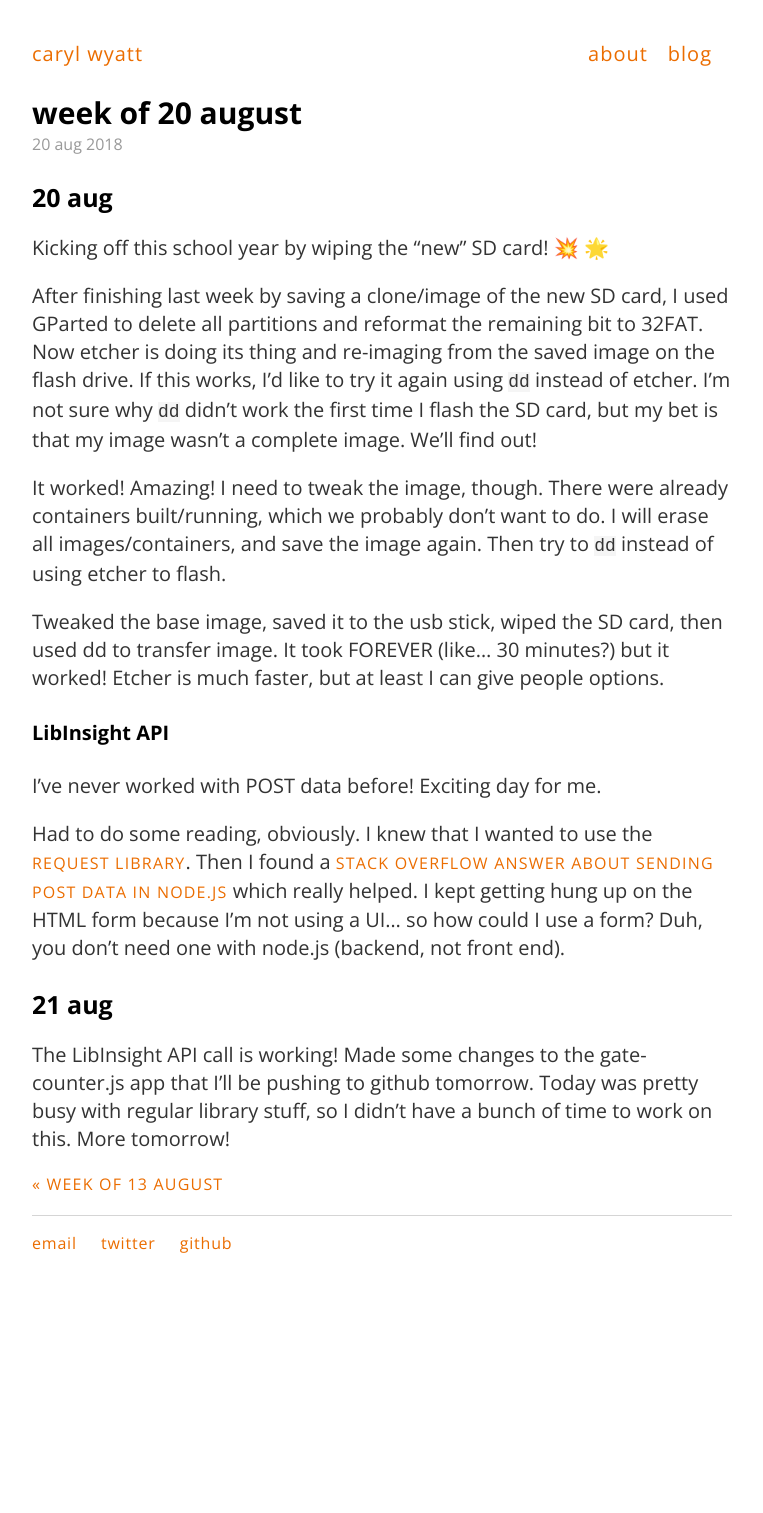
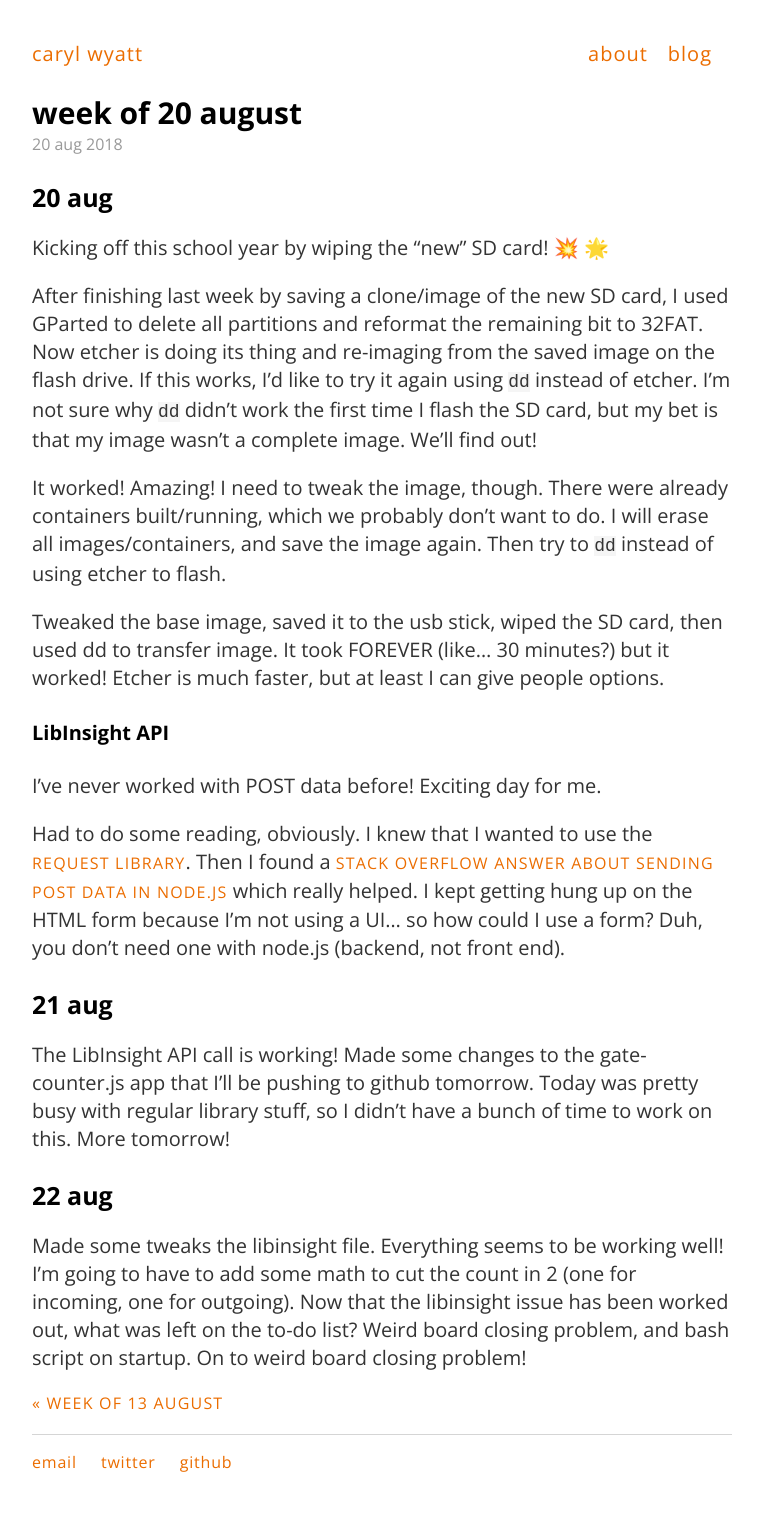
Before and after one commit to carylwyatt/carylwyatt.github.io, a Jekyll site: the page built from _posts/2018-08-20-week-of-20-august.md, in a window 1280 px wide. Shown: the whole page, without its empty margins (258-1021 px from the left). Built offline with Jekyll 4.4.1, drawn with Linux system fonts in a browser that asks for light colours; emoji names are drawn with the system emoji font; before the commit the page ends 1294 px from its top, so only the background shows below that.

Commit message:
22 august notes

```diff
--- a/_posts/2018-08-20-week-of-20-august.md
+++ b/_posts/2018-08-20-week-of-20-august.md
@@ -23,3 +23,7 @@ Had to do some reading, obviously. I knew that I wanted to use the [request libr
 ### 21 aug
 
 The LibInsight API call is working! Made some changes to the gate-counter.js app that I'll be pushing to github tomorrow. Today was pretty busy with regular library stuff, so I didn't have a bunch of time to work on this. More tomorrow!
+
+### 22 aug
+
+Made some tweaks the libinsight file. Everything seems to be working well! I'm going to have to add some math to cut the count in 2 (one for incoming, one for outgoing). Now that the libinsight issue has been worked out, what was left on the to-do list? Weird board closing problem, and bash script on startup. On to weird board closing problem!
```
